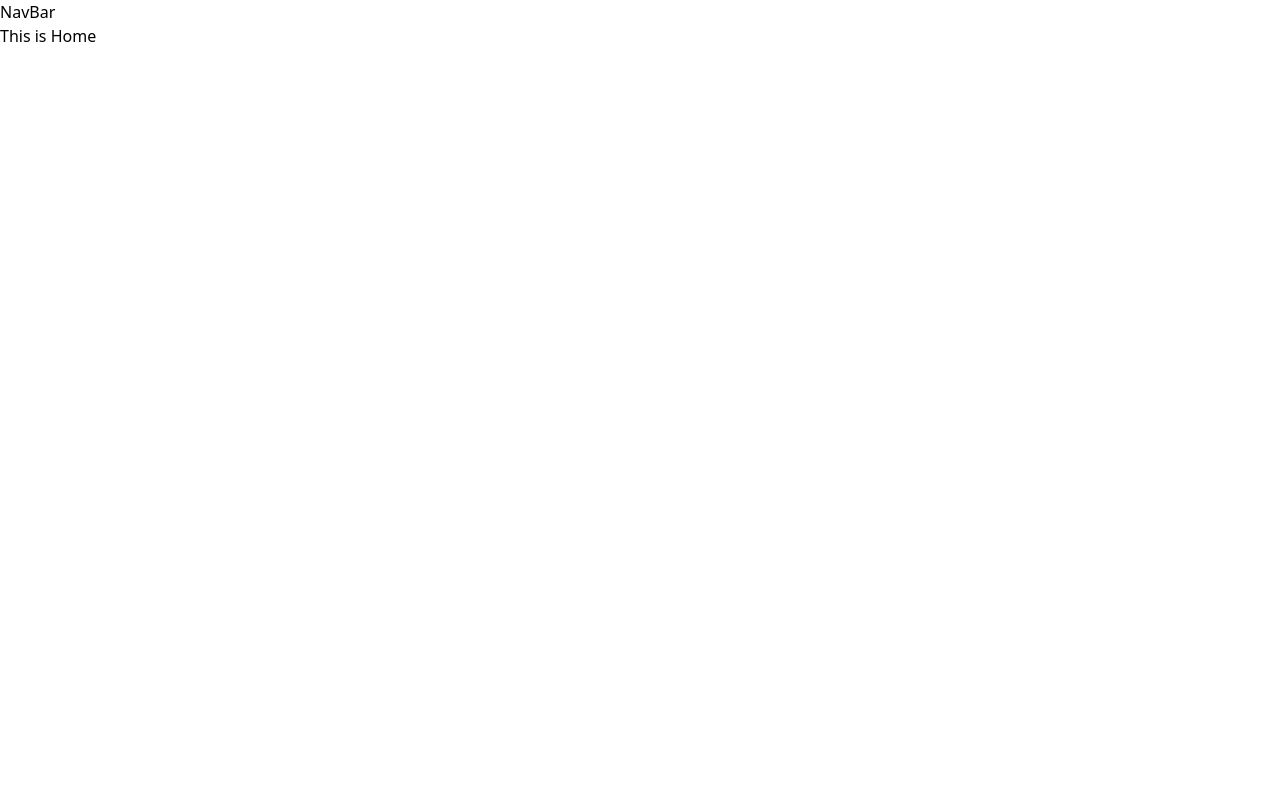
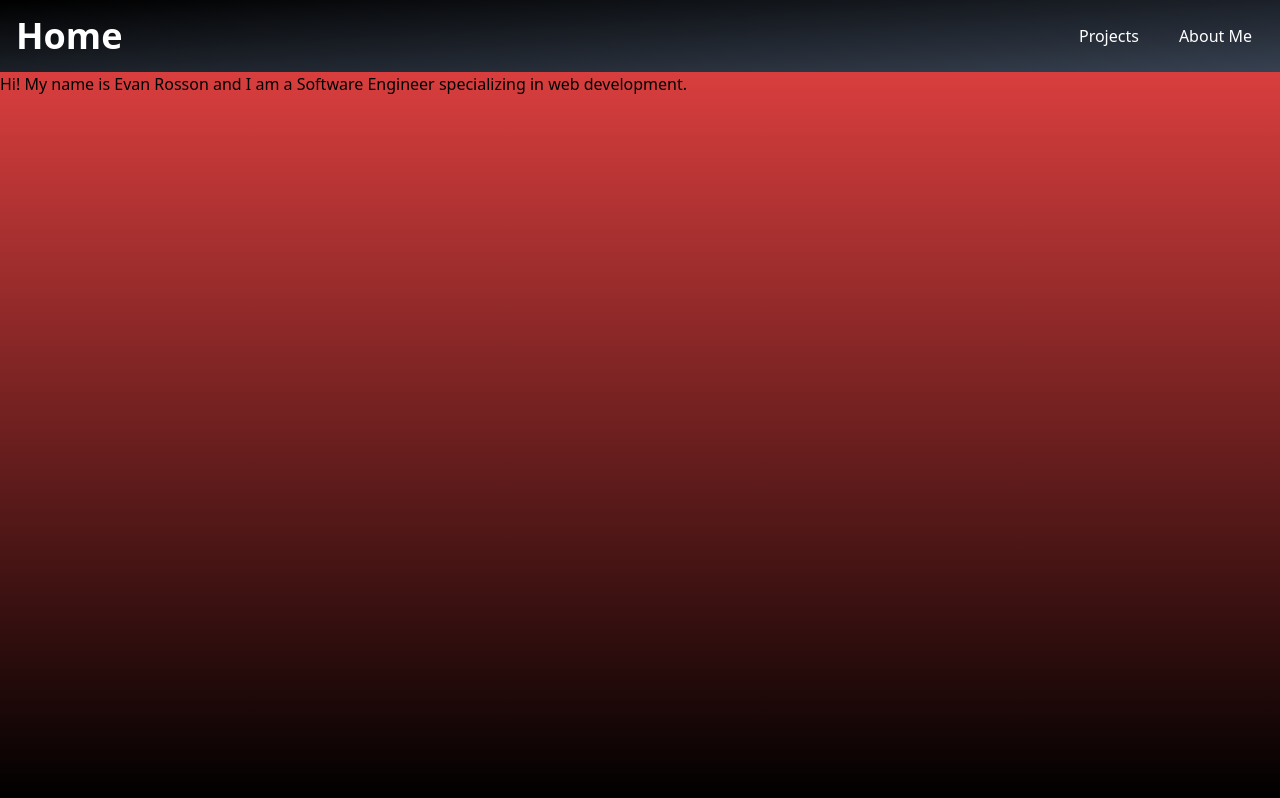
Before and after one commit to rossonevan/my-portfolio, a React (Create React App) app: page / in a window 1280 px wide. Built offline with nearby package versions, Linux system fonts and the light colour scheme.

Commit message:
Added some styling

```diff
--- a/src/App.js
+++ b/src/App.js
@@ -6,8 +6,9 @@ import Projects from './components/Projects';
 
 function App() {
   return (
-    <div className="">
-      <header className="">
+    <div className="bg-gradient-to-b from-red-500 to-black bg-scroll bg-contain
+    overflow-auto m-auto h-screen w-screen">
+      <header className="bg-gradient-to-br from-black to-gray-700">
         <NavBar />
       </header>
       <Switch>
--- a/src/components/Home.js
+++ b/src/components/Home.js
@@ -4,7 +4,7 @@
 function Home () {
     return (
         <div>
-            <h1>This is Home</h1>
+            <p>Hi! My name is Evan Rosson and I am a Software Engineer specializing in web development.</p>
         </div>
     )
 }
--- a/src/components/NavBar.js
+++ b/src/components/NavBar.js
@@ -1,10 +1,20 @@
-
+import {Link, NavLink} from 'react-router-dom';
 
 
 function NavBar () {
     return (
-        <div>
-            <h1>NavBar</h1>
+        <div className="p-4 mx-auto max-w-screen-xl sticky top-0">
+            <div className="flex items-center justify-between space-x-4 lg:space-x-10">
+                <div className="flex lg:w-0 lg:flex-1">
+                    <Link to='/' className='text-4xl font-bold text-center text-red font-style'>
+                        <h1 className='text-white'>Home</h1>
+                    </Link>
+                    <div className="items-center justify-end flex-1 hidden space-x-4 sm:flex">
+                        <NavLink exact to='/projects' activeClassName='bg-red-900' className="inline-block hover:border-gray-200 rounded text-white hover:text-black hover:bg-red-600 py-1 px-3">Projects</NavLink>
+                        <NavLink exact to='/me' activeClassName='bg-red-900' className="inline-block hover:border-gray-200 rounded text-white hover:text-black hover:bg-red-600 py-1 px-3">About Me</NavLink>
+                    </div>
+                </div>
+            </div>
         </div>
     )
 }
--- a/tailwind.config.js
+++ b/tailwind.config.js
@@ -1,7 +1,7 @@
 /** @type {import('tailwindcss').Config} */
 module.exports = {
   content: [
-    "./src/**/*.{js,jsx,ts,tsx}",
+    "./src/**/*.{js,jsx,ts,tsx}"
   ],
   theme: {
     extend: {},
```
